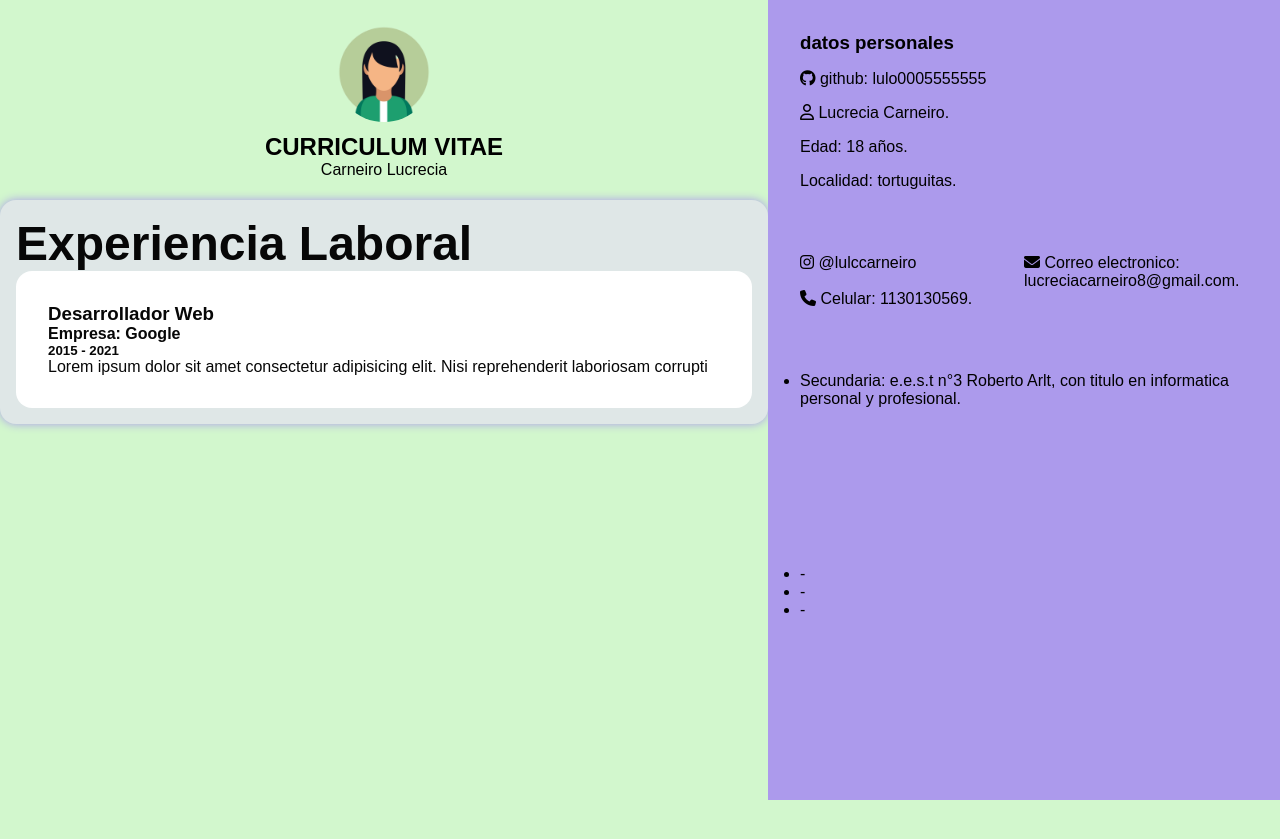
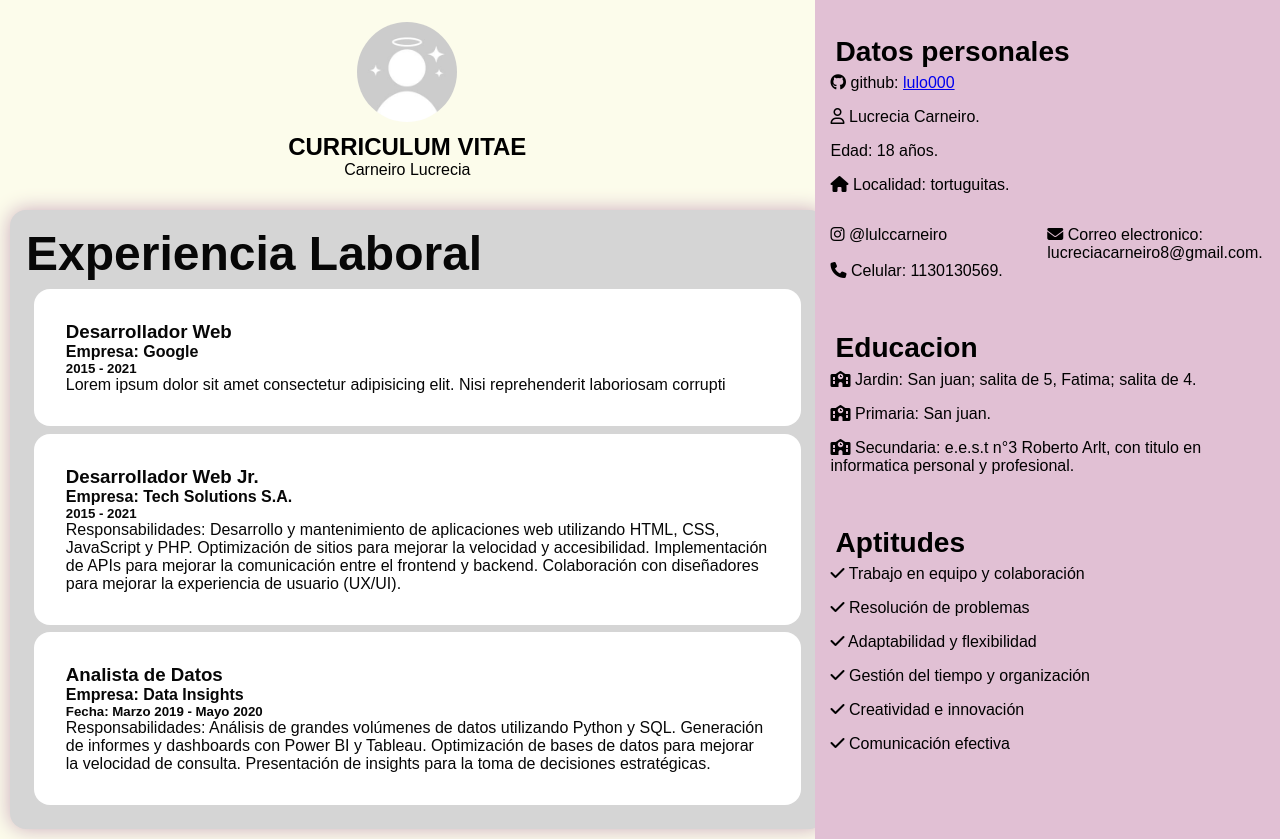
Before and after one commit to lulo000/landing-page, a plain HTML site: page index.html in a window 1280 px wide. Before the commit the page ends 800 px from the top, so only its background shows below. Drawn offline with Linux system fonts and the light colour scheme.

Commit message:
Se modifico y agrego info en html y css

```diff
--- a/css/styles2.css
+++ b/css/styles2.css
@@ -5,11 +5,11 @@
 
 }
 body{
-    background-color:rgb(210, 247, 205);
+    background-color:rgb(252, 252, 235);
     font-family: 'Arial', sans-serif;
 
     min-height: 100vh;
-     width: 100vw; /*usar estas unidades unicamente en el body */
+     width: 98,5vw; /*usar estas unidades unicamente en el body */
      display: flex;
 
 }
@@ -18,14 +18,14 @@ body{
  } */
  main{
 
-    width: 60%;
+    width: 70%;
     /* background-color: rgb(53, 34, 34); */
  }
  aside{
     /* background-color:  rgb(163, 223, 183); */
     width: 40%;
     height: auto;
-    background-color: rgb(172, 154, 236);
+    background-color: rgb(225, 192, 212);
 
  }
 
@@ -47,14 +47,19 @@ body{
         text-align: center;
     }
  }
-
+.titu{
+    font-size: 1.5em;
+    font-weight: bold;
+    margin-left: 5px;
+    margin-top: 20px;
+}
  .datospersonales{
-    padding: 2em;
+    padding: 1em;
 
 
     /* background-color: blue; */
    .listaDP{
-    margin-top: 1em;
+    margin-top: 0.4em;
     display: flex;
     flex-direction: column;
     gap: 1em;
@@ -64,24 +69,48 @@ body{
    }
  }
 .redes{
-    padding: 2em;
+    padding: 1em;
 
-    width: 100% ;
 
     display: grid;
     grid-template-columns: repeat(2,1fr);
+    .listaDP{
+        margin-top: 0.4em;
+        display: flex;
+        flex-direction: column;
+        gap: 1em;
+        Li{
+            list-style: none;
+        }
+       }
 }
 
 .educacion{
-    padding: 2em;
-    height: 193px;
-    width: 100% ;
+    padding: 1em;
 
+    .listaDP{
+        margin-top: 0.4em;
+        display: flex;
+        flex-direction: column;
+        gap: 1em;
+        Li{
+            list-style: none;
+        }
+       }
 }
 .aptitudes{
-    padding: 2em;
-    height: 193px;
+    padding: 1em;
+    height:auto;
     width: 100% ;
+    .listaDP{
+        margin-top: 0.4em;
+        display: flex;
+        flex-direction: column;
+        gap: 1em;
+        Li{
+            list-style: none;
+        }
+       }
 
 }
 .contendorFlexbox{
@@ -91,12 +120,15 @@ body{
 }
 
 .tarjeta{
-    flex-basis: 100%;
-    background-color: rgb(223, 231, 231);
+    margin: 10px;
+    height: auto;
+   width: 100%;
+    flex-basis: 90%;
+    background-color: rgb(213, 213, 213);
     color: rgb(7, 7, 7);
     border-radius: 1em;
     padding: 1em;
-    box-shadow: 0 0 10px 0 rgb(172, 154, 236);
+    box-shadow: 0 0 20px 0 rgb(202, 170, 189);
 }
 
 .tarjetaTitulo{
@@ -104,6 +136,7 @@ body{
    font-weight: bold;
 }
 .tarjetaContenido{
+    margin: 1%;
     font-size: 1em;
     background-color: white;
     color-scheme: black;
--- a/index.html
+++ b/index.html
@@ -14,7 +14,7 @@
     <main>
         <section class="perfil">
     <div class="foto">
-      <img src="img/fotop.png"alt="foto" height="100%">
+      <img src="img/perfil.jpg"alt="foto" height="100%">
     </div>
     <div class="info">
       <header><h1><p> CURRICULUM VITAE</p></h1></header>
@@ -32,29 +32,62 @@
                 <h5>2015 - 2021</h5>
                 <p>Lorem ipsum dolor sit amet consectetur adipisicing elit. Nisi reprehenderit laboriosam corrupti
                 </p>
-            </div>
+
+                </div>
+
+                <div class="tarjetaContenido">
+                    <h3> Desarrollador Web Jr.</h3>
+                    <h4>Empresa: Tech Solutions S.A.</h4>
+                    <h5>2015 - 2021</h5>
+                    <p>Responsabilidades:
+                        Desarrollo y mantenimiento de aplicaciones web utilizando HTML, CSS, JavaScript y PHP.
+                         Optimización de sitios para mejorar la velocidad y accesibilidad.
+                        Implementación de APIs para mejorar la comunicación entre el frontend y backend.
+                         Colaboración con diseñadores para mejorar la experiencia de usuario (UX/UI).
+                         </p>
+
+                    </div>
+
+                        <div class="tarjetaContenido">
+                            <h3> Analista de Datos</h3>
+                            <h4>Empresa: Data Insights
+                            </h4>
+                            <h5>Fecha: Marzo 2019 - Mayo 2020</h5>
+                            <p>Responsabilidades:
+                                Análisis de grandes volúmenes de datos utilizando Python y SQL.
+                                Generación de informes y dashboards con Power BI y Tableau.
+                                Optimización de bases de datos para mejorar la velocidad de consulta.
+                                Presentación de insights para la toma de decisiones estratégicas.
+                                 </p>
+
+                            </div>
+      </div>
+
         </article>
     </section>
     </main>
     <aside>
+
     <section class="datospersonales">
 
+     <div class="titu"> <h1> Datos personales</h1></div>
 
-        <h3>datos personales</h3>
          <ul class="listaDP">
               <li> <i class="fa-brands fa-github"></i>
-            github: lulo0005555555</li>
+            github: <a href="https://github.com/">lulo000</a></li>
             <li>
                 <i class="fa-regular fa-user"></i>
                 Lucrecia Carneiro.
             </li>
             <li>Edad: 18 años.</li>
-            <li>Localidad: tortuguitas.</li>
+            <li><i class="fa-solid fa-house"></i>
+                Localidad: tortuguitas.</li>
         </ul>
     </section>
     <section>
         <!-- <h3>contacto</h3> -->
      <article class="redes">
+     <!-- <div class="titu"><h1>Redes</h1></div>  -->
         <div>
             <i class="fa-brands fa-instagram"></i>
             @lulccarneiro
@@ -67,18 +100,35 @@
         </article>
     </section>
     <section class="educacion">
-
-        <ul>
-            <li>Secundaria: e.e.s.t n°3 Roberto Arlt, con titulo en informatica personal y profesional.</li>
+      <div class="titu">  <h1> Educacion</h1></div>
+        <ul  class="listaDP">
+            <li><i class="fa-solid fa-school"></i>
+                Jardin: San juan; salita de 5, Fatima; salita de 4.</li>
+            <li><i class="fa-solid fa-school"></i>
+                Primaria: San juan.</li>
+            <li>
+                <i class="fa-solid fa-school"></i>
+                Secundaria: e.e.s.t n°3 Roberto Arlt, con titulo en informatica personal y profesional.</li>
 
         </ul>
     </section>
 
     <section class="aptitudes">
-         <ul>
-            <li>-</li>
-            <li> -</li>
-            <li>-</li>
+      <div class="titu">  <h1> Aptitudes</h1></div>
+         <ul class="listaDP">
+            <li><i class="fa-solid fa-check"></i>
+                 Trabajo en equipo y colaboración</li>
+            <li><i class="fa-solid fa-check"></i>
+                Resolución de problemas</li>
+            <li><i class="fa-solid fa-check"></i>
+                 Adaptabilidad y flexibilidad</li>
+            <li><i class="fa-solid fa-check"></i>
+                 Gestión del tiempo y organización</li>
+            <li><i class="fa-solid fa-check"></i>
+                 Creatividad e innovación</li>
+            <li><i class="fa-solid fa-check"></i>
+                 Comunicación efectiva</li>
+
         </ul>
     </section>
 
```
Also changed, not shown: img/perfil.jpg (added).
